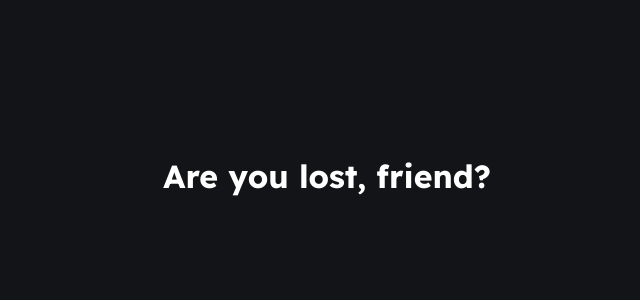
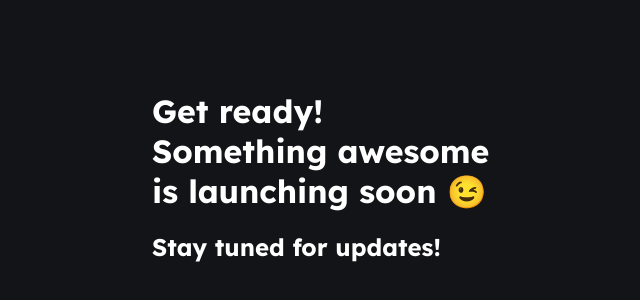
Before and after one commit to HazbinLTD/Main, a plain HTML site: page index.html in a window 1280 px wide. Shown: the part 224-524 px from the top of the page, without its empty margins (313-953 px from the left). Drawn offline with Linux system fonts and the light colour scheme.

Commit message:
Update index.html

```diff
--- a/index.html
+++ b/index.html
@@ -31,5 +31,6 @@
   <!--Alastor was here..-->
   <body>
   <main>
-  <h1 data-test-id="text">Are you lost, friend?</h1>
+  <h1 data-test-id="text">Get ready! Something awesome is launching soon 😉</h1>
+  <h2> Stay tuned for updates!</h2>
   </body></html>
```
